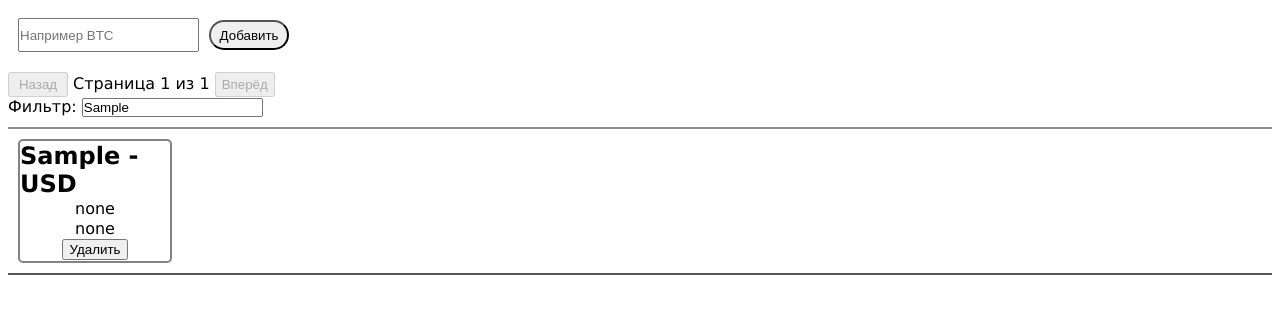
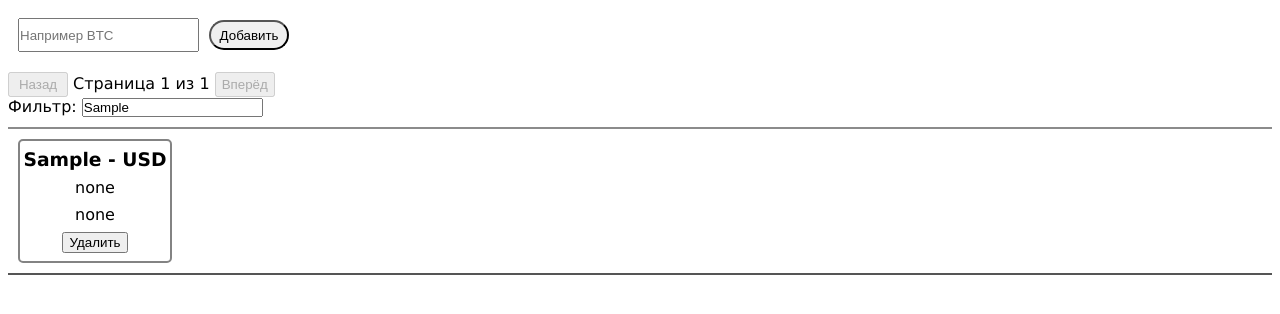
Before and after one commit to AvenGG/valutes, a Vue app: page / in a window 1280 px wide. Both pictures are taken after typing "Sample", "Sample" into the empty fields and a click on the button "Добавить". Shown: the top 314 px of the page. Built offline with nearby package versions, Linux system fonts and the light colour scheme.

Commit message:
changed h2 to h3 in html

```diff
--- a/src/components/Item.vue
+++ b/src/components/Item.vue
@@ -1,6 +1,6 @@
 <template>
     <div class="item-container" :class="{selected}" >
-        <h2 class="code"> {{ currency.code }} - USD</h2>
+        <h3 class="code"> {{ currency.code }} - USD</h3>
         <p class="name"> {{ currency.name }} </p>
         <p class="rate"> {{ currency.rate }} </p>
         <button @click.stop="$emit('delete-ticker', currency.code)" class="delete__button"> Удалить </button>
```
